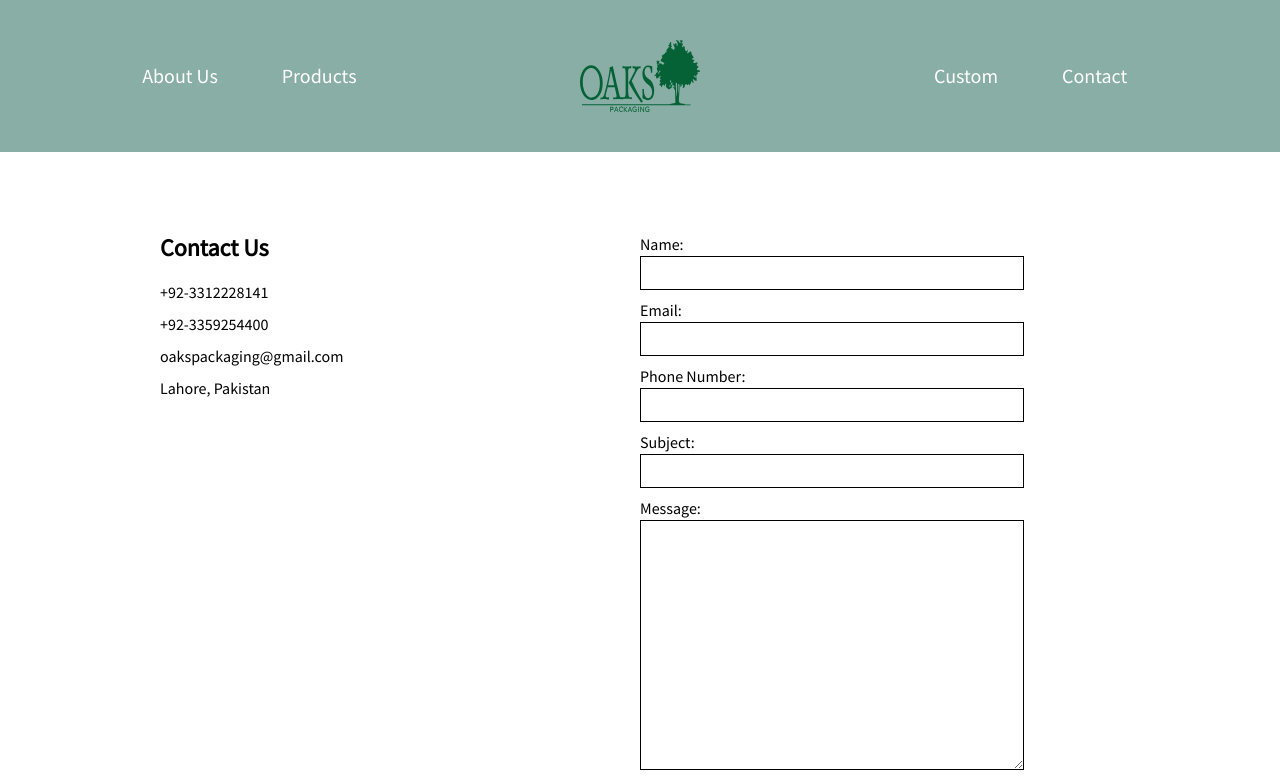
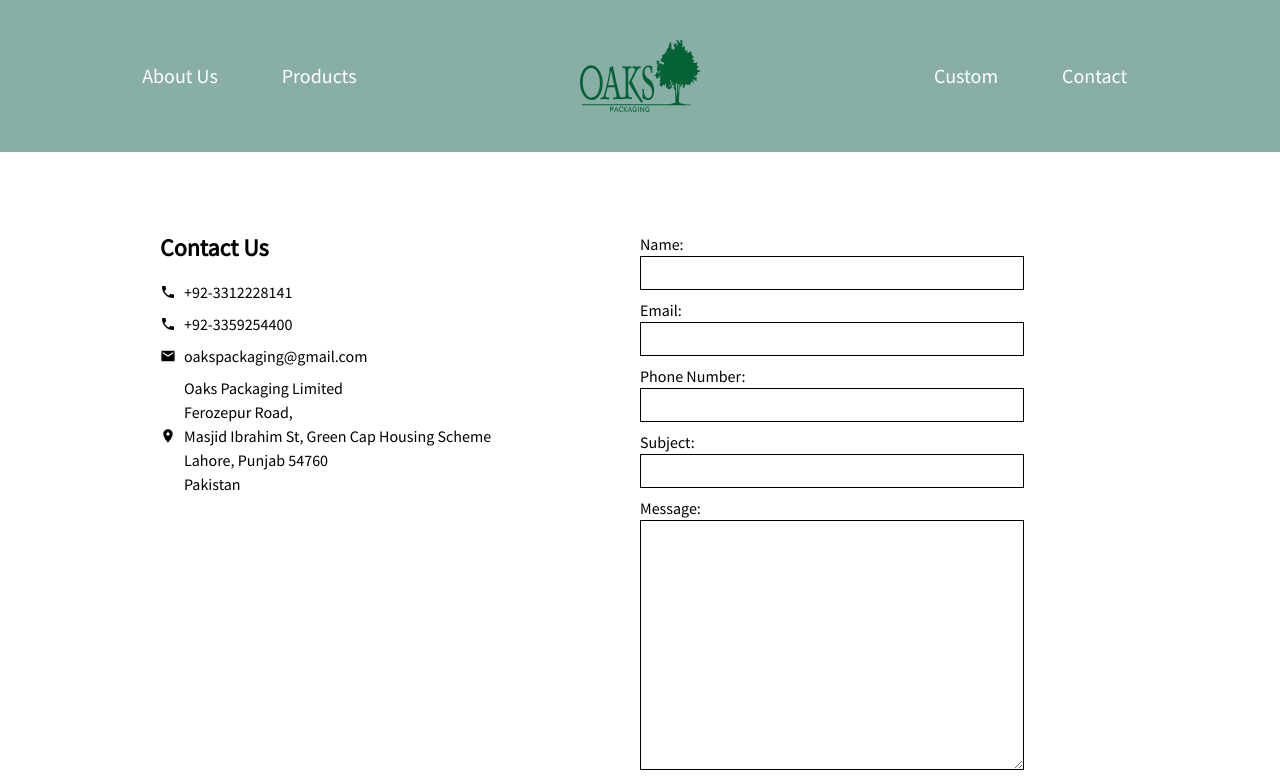
Before and after one commit to khawaja-ammar/nextjs_oaks-website, a Next.js app: page /contact in a window 1280 px wide. Shown: the top 782 px of the page. Built offline with nearby package versions, Linux system fonts and the light colour scheme.

Commit message:
added icons + address in contact page

```diff
--- a/src/app/contact/page.tsx
+++ b/src/app/contact/page.tsx
@@ -1,5 +1,6 @@
 "use client";
 import { FormEvent, useState } from "react";
+import { MdPhone, MdLocationOn, MdEmail } from "react-icons/md";
 
 export default function Contact() {
   const [name, setName] = useState("");
@@ -40,10 +41,28 @@ export default function Contact() {
         <div className="flex basis-full flex-col gap-4">
           <h3>Contact Us</h3>
           <div className="flex flex-col gap-2">
-            <div>+92-3312228141</div>
-            <div>+92-3359254400</div>
-            <div>oakspackaging@gmail.com</div>
-            <div>Lahore, Pakistan</div>
+            <div className="flex items-center gap-2">
+              <MdPhone />
+              <p>+92-3312228141</p>
+            </div>
+            <div className="flex items-center gap-2">
+              <MdPhone />
+              <p>+92-3359254400</p>
+            </div>
+            <div className="flex items-center gap-2">
+              <MdEmail />
+              <p>oakspackaging@gmail.com</p>
+            </div>
+            <div className="flex items-center gap-2">
+              <MdLocationOn />
+              <div>
+                <p>Oaks Packaging Limited </p>
+                <p>Ferozepur Road,</p>
+                <p>Masjid Ibrahim St, Green Cap Housing Scheme</p>
+                <p>Lahore, Punjab 54760</p>
+                <p>Pakistan</p>
+              </div>
+            </div>
           </div>
         </div>
         <div className="basis-full">
@@ -112,6 +131,7 @@ export default function Contact() {
           </form>
         </div>
       </section>
+      <div className="">MAP</div>
     </main>
   );
 }
```
